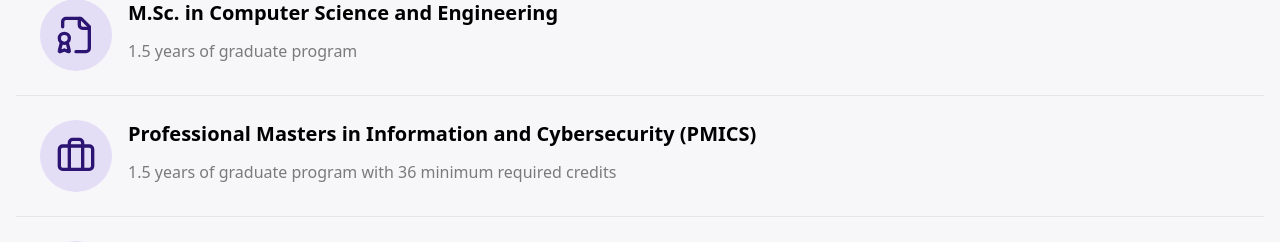
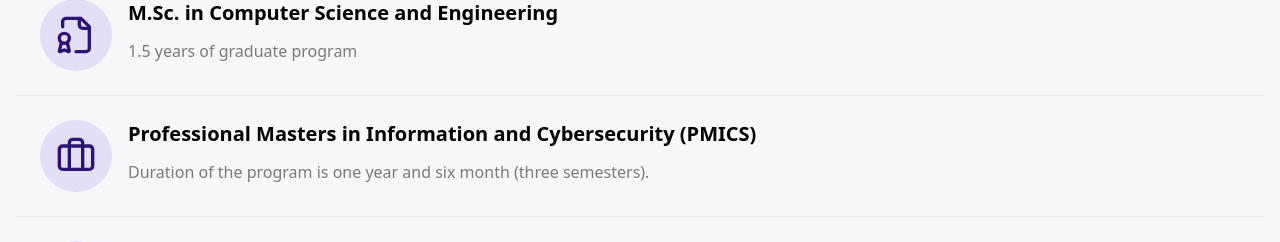
Before and after one commit to afiatamanna06/csedu-web, a React (Vite) app: page / in a window 1280 px wide. Shown: the part 2239-2481 px from the top of the page. Built offline with nearby package versions, Linux system fonts and the light colour scheme.

Commit message:
Fix routings

```diff
--- a/src/components/home/academic-programs.tsx
+++ b/src/components/home/academic-programs.tsx
@@ -24,12 +24,12 @@ const programs: Program[] = [
     duration:
       "4 years of undergraduate program with 150 minimum required credits",
     description: [
-      "1.5 years of graduate program",
-      "Consists of 2 semesters",
-      "36 minimum required credits",
+      "4 years of undergraduate program with 150 minimum required credits",
+      "Consists of 8 semesters",
+      "150 minimum required credits",
     ],
     image: "/cultural.jpg", // Replace with your actual image path
-    link: "#",
+    link: "/academic/programs",
     icon: <GraduationCap size={40} />,
   },
   {
@@ -42,42 +42,42 @@ const programs: Program[] = [
     ],
     icon: <FileBadge size={40} />,
     image: "/cultural.jpg", // Replace with your actual image path
-    link: "#",
+    link: "/academic/programs",
   },
   {
     title: "Professional Masters in Information and Cybersecurity (PMICS)",
-    duration: "1.5 years of graduate program with 36 minimum required credits",
+    duration:
+      "Duration of the program is one year and six month (three semesters).",
     description: [
-      "1.5 years of graduate program",
-      "Consists of 2 semesters",
-      "36 minimum required credits",
+      "Duration of the program is one year and six month (three semesters). ",
+      "Consists of 3 semesters",
+      "The program will be consisting of 36 credits of which 27 credits will be course work and 9 credits will be project work.",
     ],
     image: "/cultural.jpg", // Replace with your actual image path
-    link: "#",
+    link: "/academic/programs",
     icon: <Briefcase size={40} />,
   },
   {
     title: "MPhil in Computer Science and Engineering",
     duration: "2 years of MPhil program with 36 scholarship opportunities",
     description: [
-      "1.5 years of graduate program",
-      "Consists of 2 semesters",
-      "36 minimum required credits",
+      "2 years of MPhil program with 36 scholarship opportunities",
+      "1st year is for coursework and the thesis work is done in the 2nd year",
+      "MPhil researchers should complete 2 theory courses, each of 100 marks, or 4 theory courses, each of 50 marks in his/her first year",
     ],
     image: "/cultural.jpg", // Replace with your actual image path
-    link: "#",
+    link: "/academic/programs",
     icon: <FileSearch2 size={40} />,
   },
   {
     title: "PhD in Computer Science and Engineering",
     duration: "4 years of PhD program with 5 scholarship opportunities",
     description: [
-      "1.5 years of graduate program",
-      "Consists of 2 semesters",
-      "36 minimum required credits",
+      "4 years of PhD program with 5 scholarship opportunities",
+      "Registered PhD researchers should complete 3 theory courses, each of 3 credit hours",
     ],
     image: "/cultural.jpg", // Replace with your actual image path
-    link: "#",
+    link: "/academic/programs",
     icon: <School size={40} />,
   },
 ];
```
